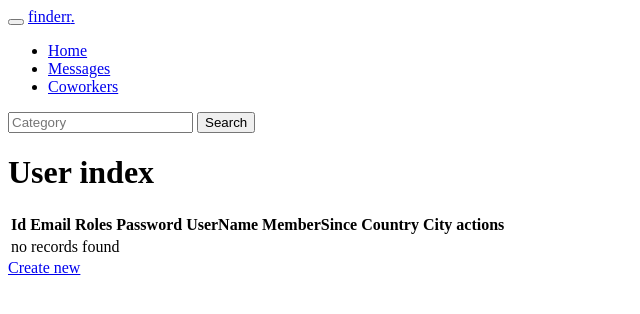
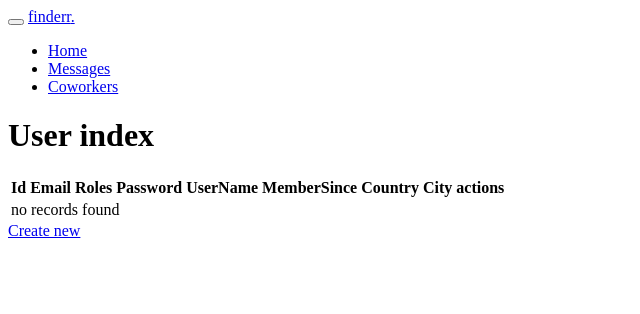
Before and after one commit to eguesbaya/Finderr, a Symfony app: template templates/user/index.html.twig in a window 1280 px wide. Shown: the top 314 px of the page, without its empty margins (0-640 px from the left). Run offline with Twig, Linux system fonts and the light colour scheme; the template is opened without the code that fills it, so the values that code supplies are empty; some libraries are stand-ins or nearby versions.

Commit message:
removed search bar

```diff
--- a/templates/components/_navbar.html.twig
+++ b/templates/components/_navbar.html.twig
@@ -16,10 +16,6 @@
           <a class="nav-link" href="#">Coworkers</a>
         </li>
       </ul>
-      <form class="d-flex">
-        <input class="form-control me-2" type="search" placeholder="Category" aria-label="Search">
-        <button class="btn btn-outline-success" type="submit">Search</button>
-      </form>
     </div>
   </div>
 </nav>
```
